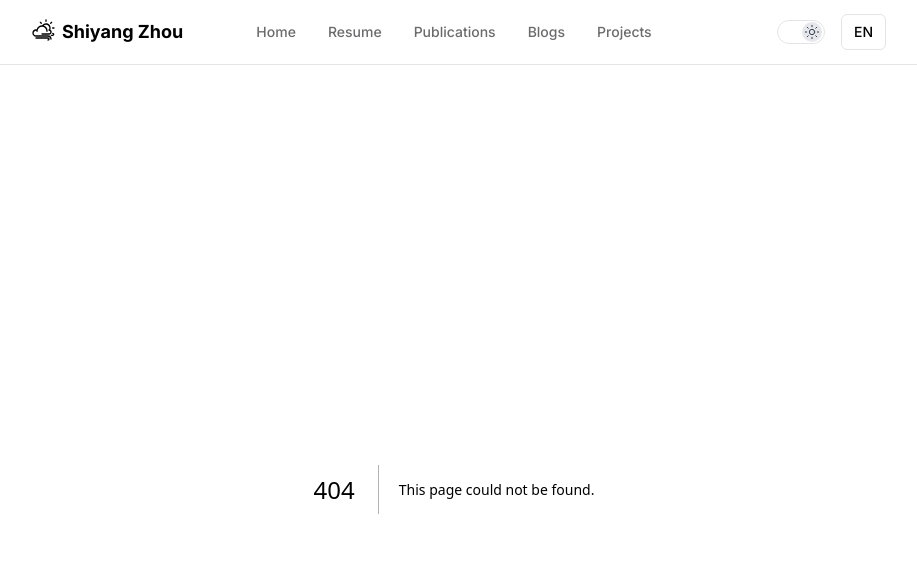
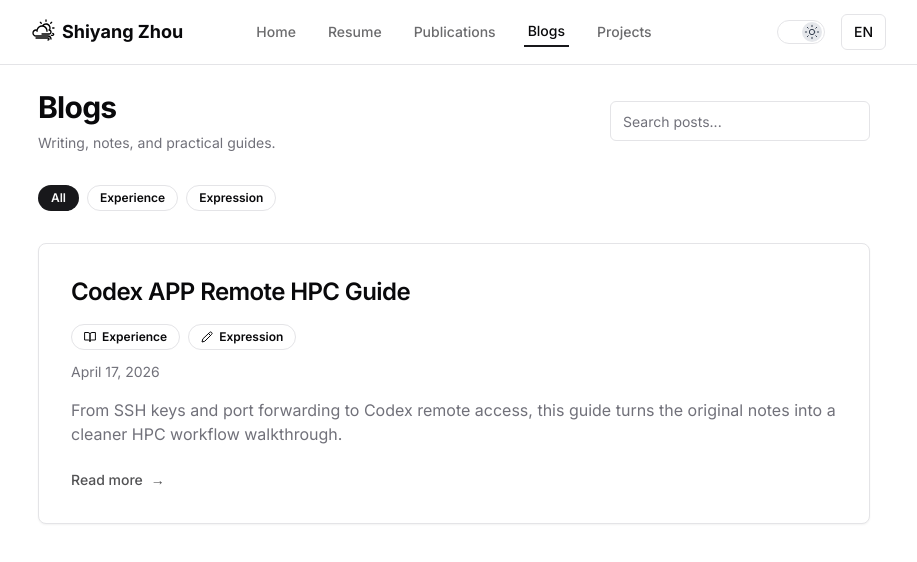
Before and after one commit to zsy1207/zsy1207.github.io, a Next.js app: page /blogs in a window 1280 px wide. Before the commit this address had no page. Shown: the top 562 px of the page, without its empty margins (186-1103 px from the left). Built offline with nearby package versions, Linux system fonts and the light colour scheme.

Commit message:
Rename blog routes to blogs

```diff
--- a/app/(routes)/blog/page.tsx
+++ b/app/(routes)/blogs/page.tsx
@@ -113,7 +113,7 @@ export default function BlogPage() {
         {filteredPosts.map((post) => (
           <Card key={post.id} className="group overflow-hidden">
             <Link
-              href={`/blog/${post.slug}`}
+              href={`/blogs/${post.slug}`}
               className="block w-full p-6 text-left sm:p-8"
             >
               <h2 className="text-2xl font-semibold tracking-tight transition-colors group-hover:text-foreground">
--- a/components/blog-posts/blog-post-page.tsx
+++ b/components/blog-posts/blog-post-page.tsx
@@ -14,7 +14,7 @@ export function BlogPostPage({ post }: { post: BlogPost }) {
     <BlogPostArticle
       post={post}
       language={languageKey}
-      onBack={() => router.push("/blog")}
+      onBack={() => router.push("/blogs")}
     />
   )
 }
--- a/components/navigation.tsx
+++ b/components/navigation.tsx
@@ -24,7 +24,7 @@ const NAV_ITEMS: NavItem[] = [
   { title: { en: "Home", zh: "首页" }, href: "/" },
   { title: { en: "Resume", zh: "简历" }, href: "/resume" },
   { title: { en: "Publications", zh: "出版物" }, href: "/publications" },
-  { title: { en: "Blogs", zh: "博客" }, href: "/blog" },
+  { title: { en: "Blogs", zh: "博客" }, href: "/blogs" },
   { title: { en: "Projects", zh: "项目" }, href: "/projects" },
 ]
 
```
Also changed, not shown: app/(routes)/blogs/[slug]/page.tsx (renamed from app/(routes)/blog/[slug]/page.tsx), 1 other file (tests, documents, lock files or other folders).
